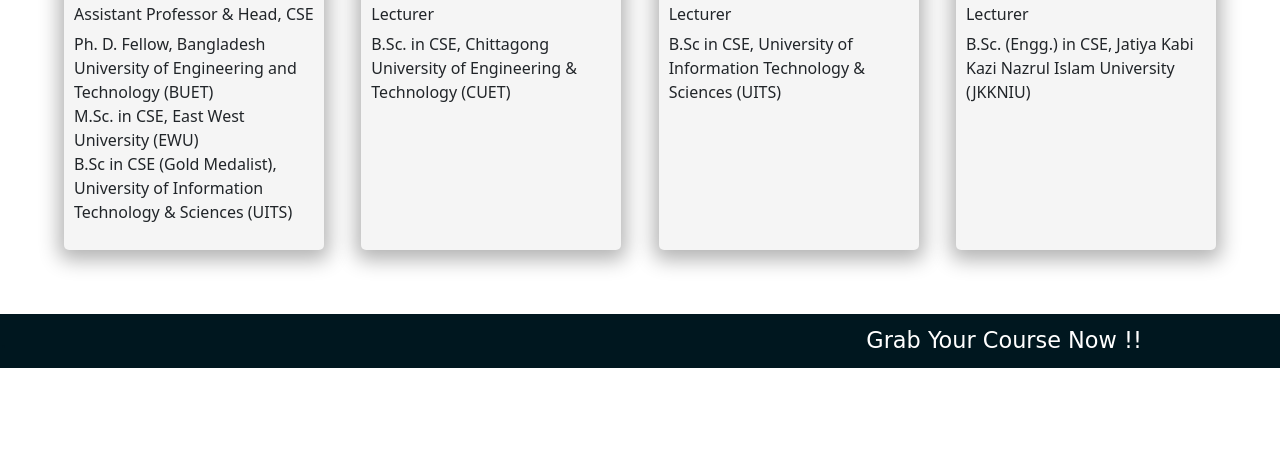
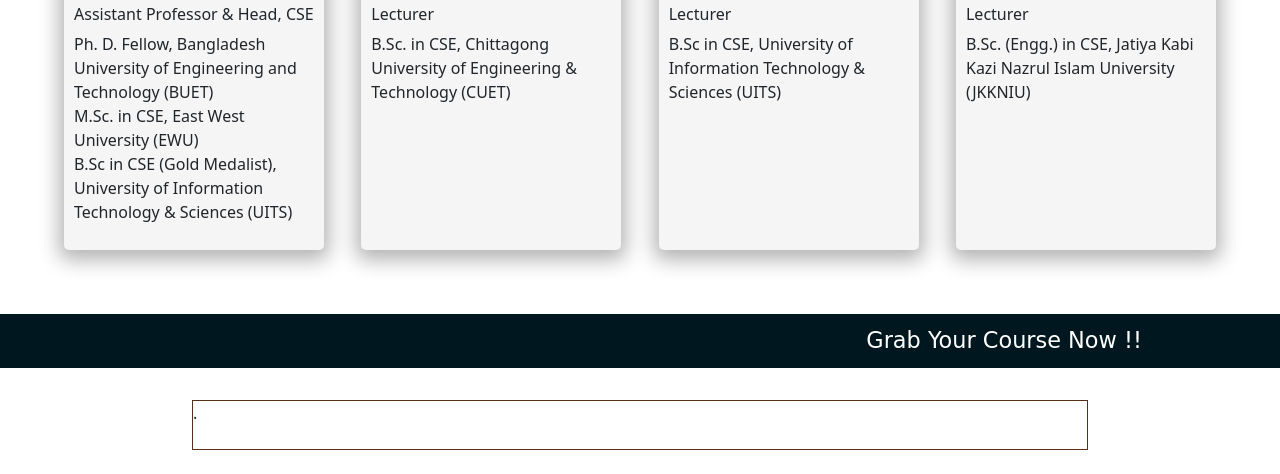
Before and after one commit to Ramim19/GhoreBosheProgramming, a plain HTML site: page home.html in a window 1280 px wide. Shown: the part 1007-1481 px from the top of the page. Before the commit the page ends 1407 px from the top, so only its background shows below. Drawn offline with nearby package versions, Linux system fonts and the light colour scheme; a web font is replaced by a local one.

Commit message:
comment starting

```diff
--- a/home.html
+++ b/home.html
@@ -197,6 +197,14 @@
       <div style="margin-bottom: 2rem;"></div>
       <div class=""></div>
 
+
+
+      <div class="comment">.
+        <div class="comment-img">
+          <img src="" alt="">
+        </div>
+      </div>
+      <br>
     </main>
   </body>
 </html>
--- a/style.css
+++ b/style.css
@@ -207,3 +207,15 @@ h1 {
     width: 100%;
     background-size: cover;
 }
+
+
+
+/* comment */
+.comment{
+  margin-left: 15%;
+  margin-right: 15%;
+  border: 1px solid rgb(88, 48, 21);
+}
+.comment-img{
+  width: ;
+}
```
